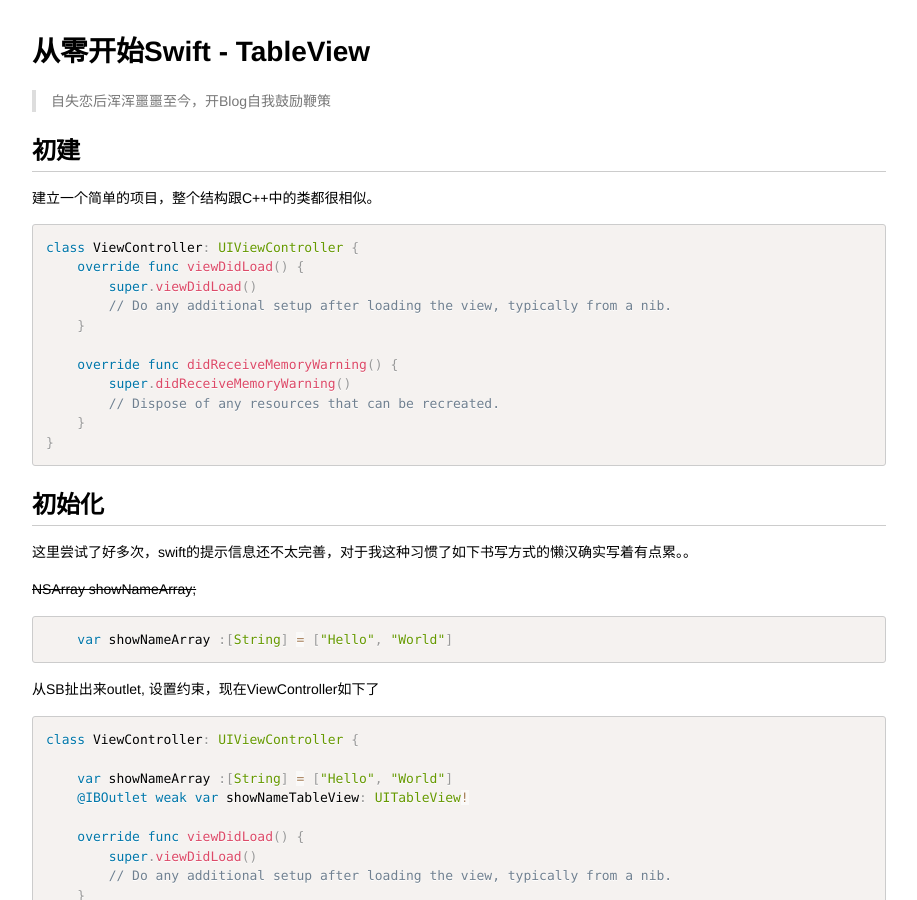
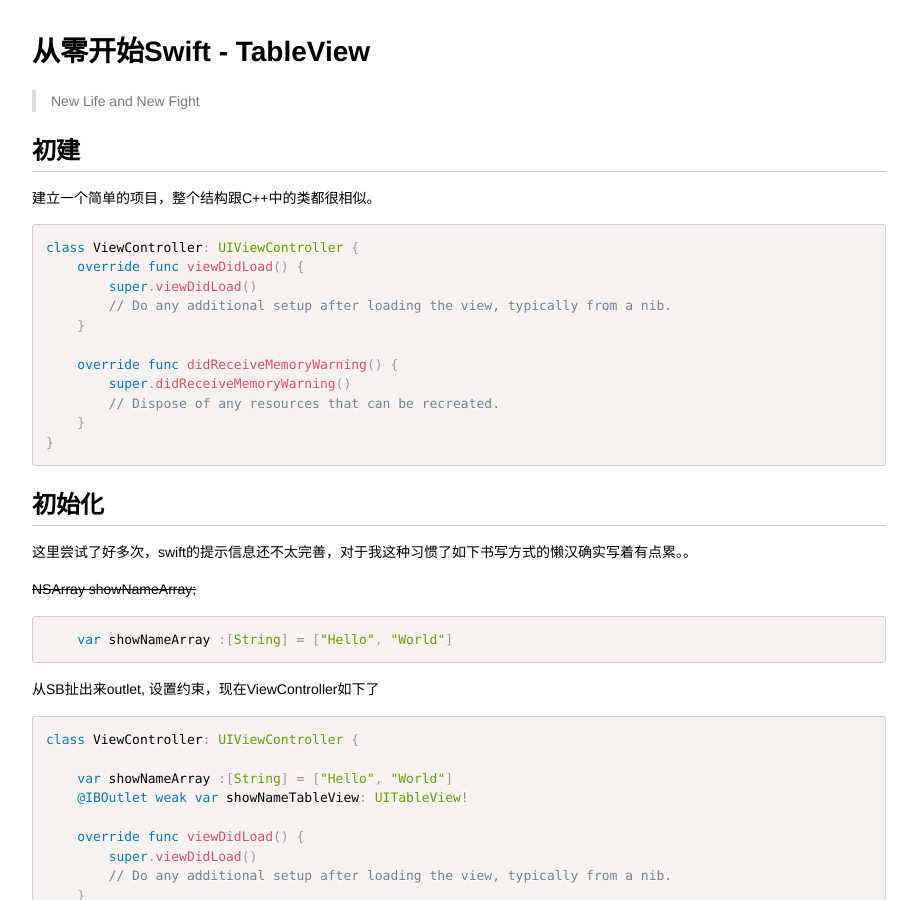
Before and after one commit to Kuntanury/Kuntanury.github.io, a Jekyll site: the page _posts/2016-01-13-welcome-to-swift.html, which Jekyll copies as it is, in a window 1280 px wide and 900 px high. Shown: the whole window, without its empty margins (181-1098 px from the left). Built offline with Jekyll 4.4.1, drawn with Linux system fonts in a browser that asks for light colours.

Commit message:
change denial

```diff
--- a/_posts/2016-01-13-welcome-to-swift.html
+++ b/_posts/2016-01-13-welcome-to-swift.html
@@ -446,7 +446,7 @@ pre[class*="language-"] {
 <h1 id="toc_0">从零开始Swift - TableView</h1>
 
 <blockquote>
-<p>自失恋后浑浑噩噩至今，开Blog自我鼓励鞭策</p>
+<p>New Life and New Fight</p>
 </blockquote>
 
 <h2 id="toc_1">初建</h2>
```
